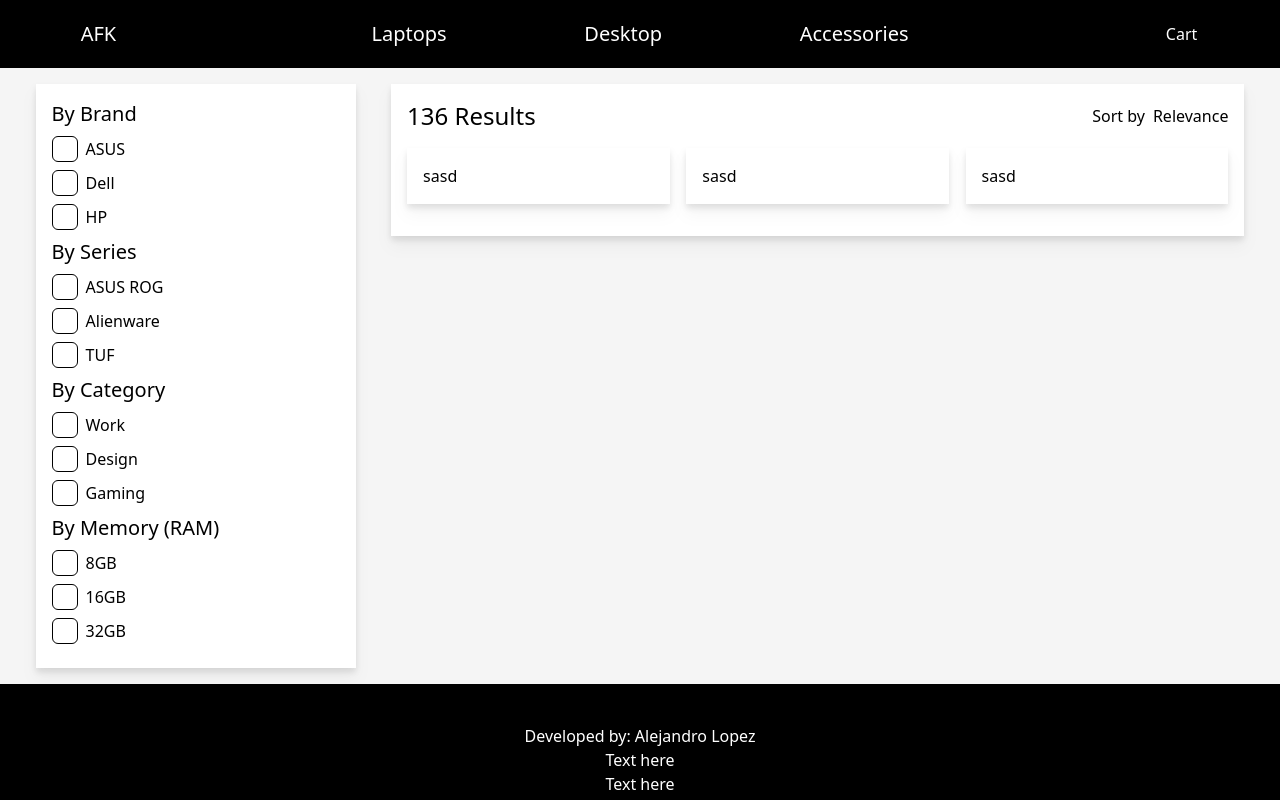
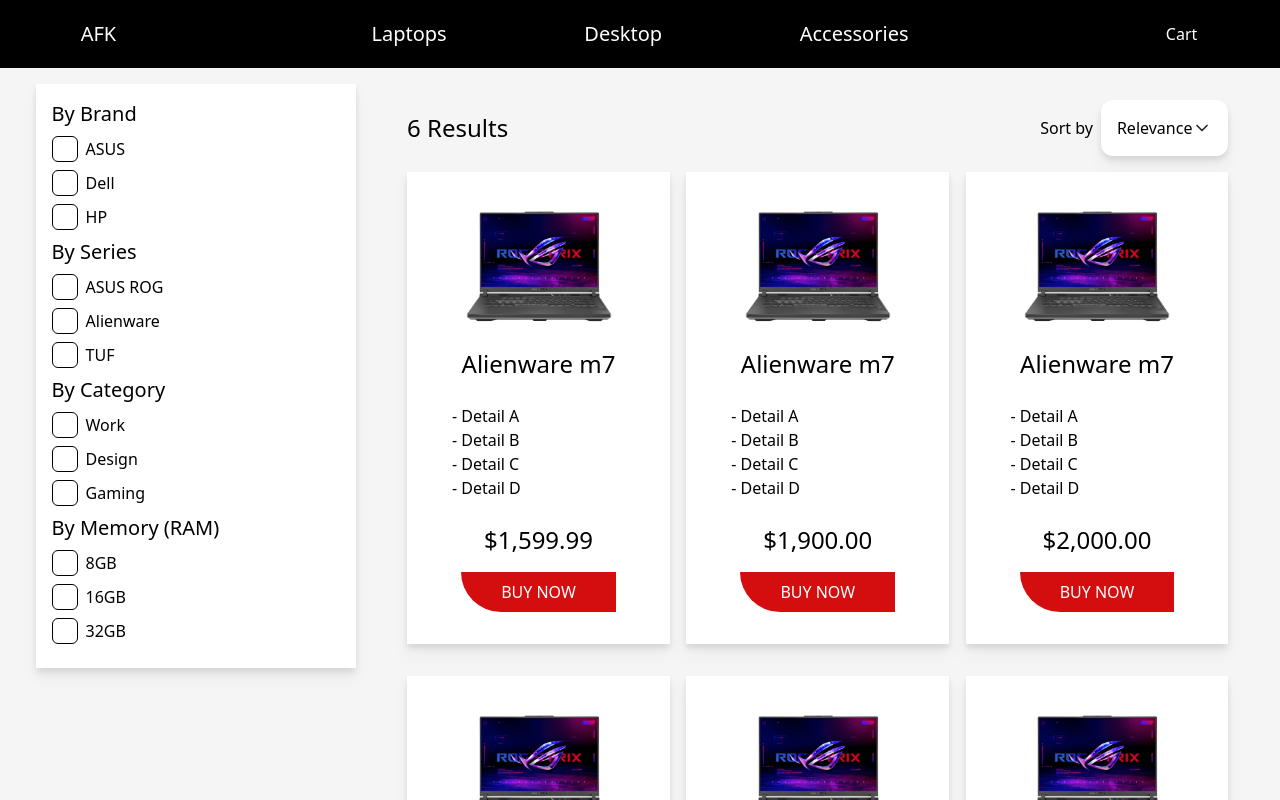
Before and after one commit to AlejandroALopez/e-commerce, a Next.js app: page /catalogue in a window 1280 px wide. Shown: the top 800 px of the page. Built offline with nearby package versions, Linux system fonts and the light colour scheme.

Commit message:
catalogue page advanced, todo work on filters and products

```diff
--- a/components/dropdown/Dropdown.tsx
+++ b/components/dropdown/Dropdown.tsx
@@ -4,7 +4,7 @@
 export default function DropDown() {
   return (
     <nav
-      className={"flex flex-col md:flex-row items-center justify-center w-9/12"}
+      className={"flex flex-col md:flex-row items-center justify-center w-9/12 z-10"}
     >
       <ul
         className={
--- a/components/filters/FilterProduct.tsx
+++ b/components/filters/FilterProduct.tsx
@@ -1,15 +1,41 @@
+import Image from "next/image";
+import { Laptop } from "@/types/productTypes";
+import { moneyFormatter } from "@/utils/productConstants";
+import LaptopImg from "@/public/products/product1.png";
+
 interface FilterProductProps {
-    product: any // replace with laptop / product type
-  }
+  product: Laptop; // replace with laptop / product type
+}
 
 export default function FilterProduct(props: FilterProductProps) {
   const results = 136;
 
+  function seeProductHandler() {
+    console.log("see product");
+  }
+
   return (
     <div
-      className={"flex flex-col w-[32%] my-4 p-4 bg-white drop-shadow-lg"}
+      className={
+        "flex flex-col items-center w-[32%] my-4 p-4 bg-white drop-shadow-lg"
+      }
     >
-      sasd
+      <div className={"relative w-[160px] h-[160px]"}>
+        <Image src={LaptopImg} alt="laptop" />
+      </div>
+      <p className={"text-2xl"}>{props.product.title}</p>
+      <div className={"flex flex-col items-start w-3/4 my-6"}>
+        <p>- Detail A</p>
+        <p>- Detail B</p>
+        <p>- Detail C</p>
+        <p>- Detail D</p>
+      </div>
+      <p className={"text-2xl"}>
+        {moneyFormatter.format(props.product.basePrice)}
+      </p>
+      <button className={"bg-[#D40E0E] rounded-bl-full my-4 py-2 px-10"} onClick={seeProductHandler}>
+        <p className={"text-white"}>BUY NOW</p>
+      </button>
     </div>
   );
 }
--- a/components/filters/FilterResults.tsx
+++ b/components/filters/FilterResults.tsx
@@ -1,22 +1,29 @@
+import Image from "next/image";
+import { useState } from "react";
 import { useFiltersContext } from "@/pages/catalogue";
+import FilterProduct from "./FilterProduct";
+import { Laptop } from "@/types/productTypes";
 import { TEST_LAPTOPS } from "@/testData/laptops";
-import FilterProduct from "./FilterProduct";
+import DownArrow from "@/public/arrows/down1.svg";
 
 export default function Filters() {
   const { activeFilters, setActiveFilters } = useFiltersContext();
-  const results = 136;
+  const [results, setResults] = useState<Laptop[]>(TEST_LAPTOPS);
+
+  function handleSort() {
+    console.log("TODO: Sort by options");
+  }
 
   return (
-    <div
-      className={"flex flex-col w-8/12 h-full my-4 p-4 bg-white drop-shadow-lg"}
-    >
+    <div className={"flex flex-col w-8/12 h-full my-4 p-4"}>
       <div className={"flex flex-row justify-between items-center"}>
         <div className={"flex flex-row"}>
-          <p className={"text-2xl mr-2"}>{results} Results</p>
+          <p className={"text-2xl mr-2"}>{results.length} Results</p>
           {activeFilters.map((filter, index) => (
             <div
+              key={index}
               className={
-                "flex flex-row justify-between items-center bg-[#535353] px-2 mx-1"
+                "flex flex-row justify-between items-center bg-[#535353] px-2 mx-1 rounded-sm"
               }
             >
               <p className={"text-[#C7C0C0]"}>{filter}</p>
@@ -28,14 +35,24 @@
             </button>
           )}
         </div>
-        <div className={"flex flex-row"}>
+        <div className={"flex flex-row items-center"}>
           <p>Sort by</p>
-          <p className={"ml-2"}>Relevance</p>
+          <button
+            onClick={handleSort}
+            className={
+              "flex flex-row h-14 items-center justify-between ml-2 bg-white drop-shadow-lg rounded-xl px-4"
+            }
+          >
+            <p>Relevance</p>
+            <div className={"relative w-[20px] h-[20px]"}>
+              <Image src={DownArrow} alt="arrow" />
+            </div>
+          </button>
         </div>
       </div>
       <div className={"flex flex-row flex-wrap justify-between"}>
-        {TEST_LAPTOPS.map((product) => (
-          <FilterProduct product={product} />
+        {results.map((product) => (
+          <FilterProduct key={product.id} product={product} />
         ))}
       </div>
     </div>
--- a/testData/laptops.tsx
+++ b/testData/laptops.tsx
@@ -1,6 +1,38 @@
-export const TEST_LAPTOPS = [
+import { Laptop } from "@/types/productTypes"
+
+export const TEST_LAPTOPS: Laptop[] = [
     {
         id: "j29jd89273d",
+        title: "Alienware m7",
+        brand: "Dell",
+        type: "Laptop",
+        categories: ["Gaming", "Work"],
+        colors: ["gray", "white", "black"],
+        sizes: ["13 inches", "15 inches", "17 inches"],
+        basePrice: 1599.99,
+    },
+    {
+        id: "f934f934",
+        title: "Alienware m7",
+        brand: "Dell",
+        type: "Laptop",
+        categories: ["Gaming", "Work"],
+        colors: ["gray", "white", "black"],
+        sizes: ["13 inches", "15 inches", "17 inches"],
+        basePrice: 1900,
+    },
+    {
+        id: "f98736fhj832",
+        title: "Alienware m7",
+        brand: "Dell",
+        type: "Laptop",
+        categories: ["Gaming", "Work"],
+        colors: ["gray", "white", "black"],
+        sizes: ["13 inches", "15 inches", "17 inches"],
+        basePrice: 2000.00,
+    },
+    {
+        id: "j29jd89273ddddd",
         title: "Alienware m7",
         brand: "Dell",
         type: "Laptop",
@@ -10,7 +42,7 @@
         basePrice: 2000,
     },
     {
-        id: "f934f934",
+        id: "f934f934d22d",
         title: "Alienware m7",
         brand: "Dell",
         type: "Laptop",
@@ -20,7 +52,7 @@
         basePrice: 2000,
     },
     {
-        id: "f98736fhj832",
+        id: "f98736fhj8322323",
         title: "Alienware m7",
         brand: "Dell",
         type: "Laptop",
--- /dev/null
+++ b/types/productTypes.ts
@@ -0,0 +1,10 @@
+export interface Laptop {
+    id: string,
+    title: string,
+    brand: string,
+    type: string,
+    categories: string[],
+    colors: string[],
+    sizes: string[],
+    basePrice: number,
+}
--- /dev/null
+++ b/utils/productConstants.tsx
@@ -0,0 +1,5 @@
+// Use moneyFormatter.format(int) to conver an int to a string of type "$2,500.00"
+export const moneyFormatter = new Intl.NumberFormat("en-US", {
+  style: "currency",
+  currency: "USD",
+});
```
Also changed, not shown: public/arrows/down1.svg (added), public/products/product1.png (added).
